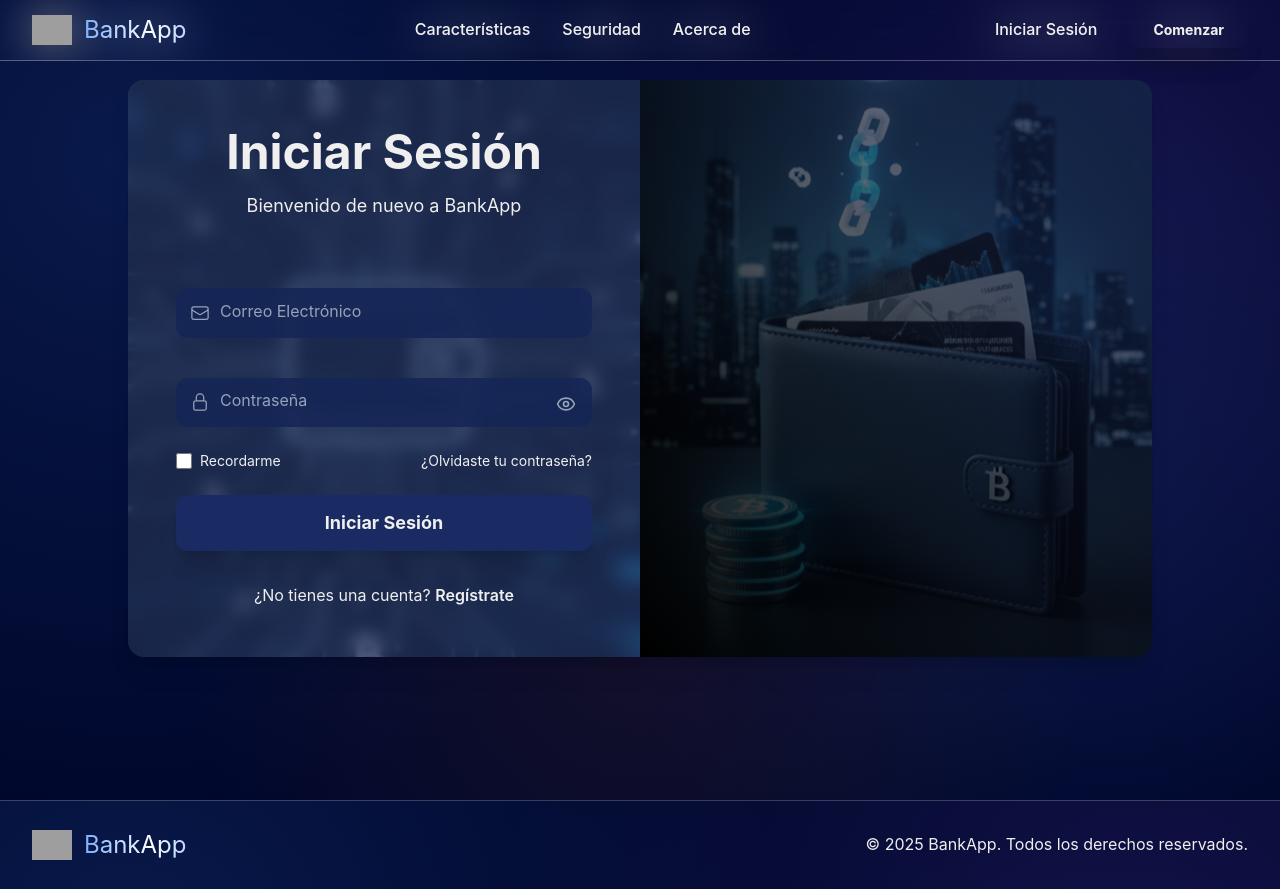
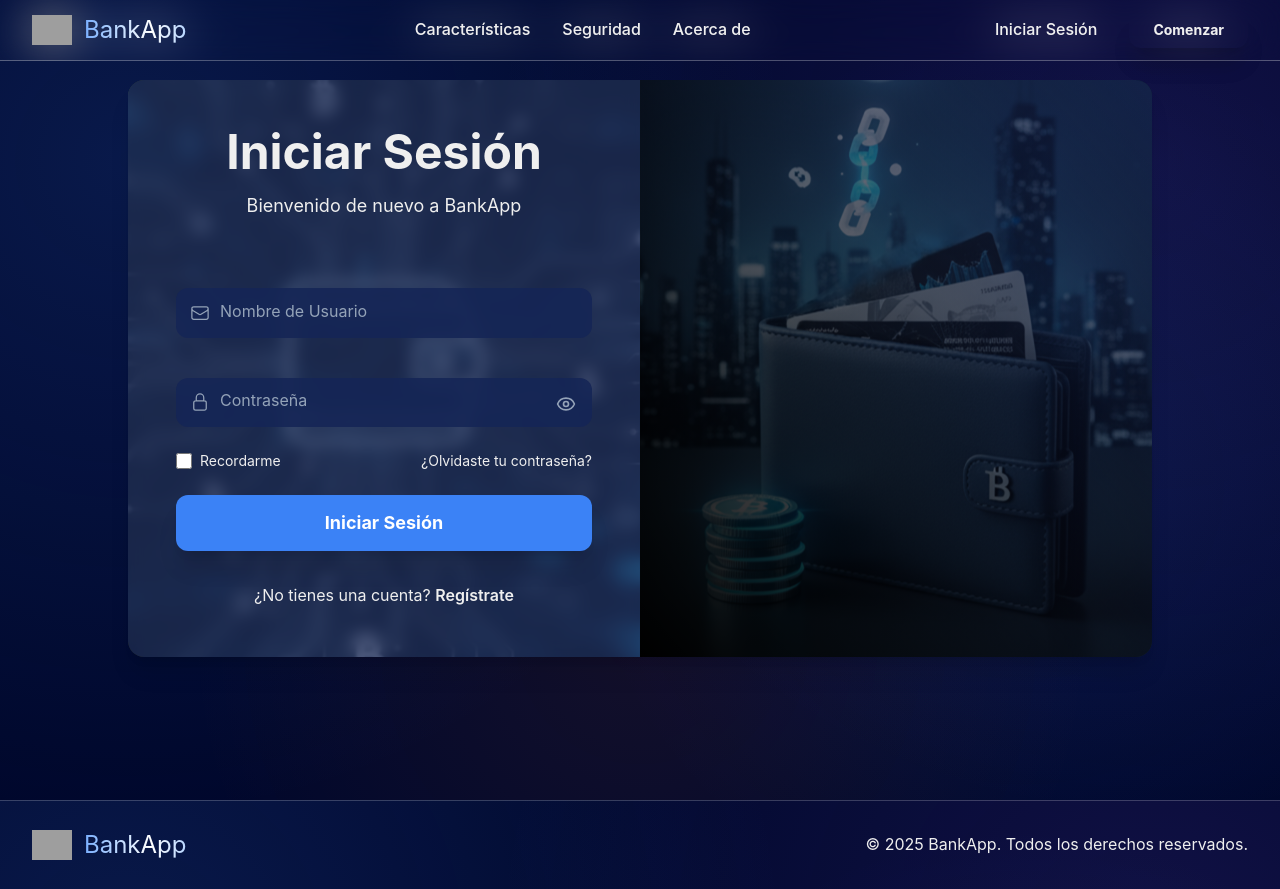
Before and after one commit to Juliorivasz/Bankapp, a React (Vite) app in the folder frontend/: page /login in a window 1280 px wide. Built offline with nearby package versions, Linux system fonts and the light colour scheme; grey boxes are pictures that could not be loaded.

Commit message:
implement method for login and handle alerts

```diff
--- a/frontend/src/pages/Login-page.tsx
+++ b/frontend/src/pages/Login-page.tsx
@@ -1,12 +1,15 @@
 "use client"
 
 import type React from "react"
-import { Link } from "react-router-dom"
+import { Link, useNavigate } from "react-router-dom"
 import { AnimatePresence, motion } from "framer-motion"
 import { useMemo, useState } from "react"
 import Navbar from "../components/layout/Navbar"
 import fondoLogin from "/fondo_wallet.webp"
-import { EyeIcon, EyeOffIcon } from "lucide-react"
+import { EyeIcon, EyeOffIcon, Loader2 } from "lucide-react"
+import { authService } from "../service/auth.service"
+import { ExceptionAlert } from "../utils/exceptions/ExceptionAlert"
+import { AxiosError } from "axios"
 
 function ValidationItem({ text, valid }: { text: string; valid: boolean }) {
   return (
@@ -57,10 +60,13 @@ export default function LoginPage() {
   peer-[:not(:placeholder-shown)]:font-medium
   peer-[:not(:placeholder-shown)]:text-[var(--color-foreground)]
   `;
-  const [email, setEmail] = useState("")
+  const [username, setUsername] = useState("")
   const [password, setPassword] = useState("")
   const [showPassword, setShowPassword] = useState(false)
   const [showPasswordChecks, setShowPasswordChecks] = useState(false)
+  const [isLoading, setIsLoading] = useState(false)
+  const [apiError, setApiError] = useState("")
+  const navigate = useNavigate()
 
   const validationChecks = useMemo(() => {
     return [
@@ -72,9 +78,46 @@ export default function LoginPage() {
     ]
   }, [password])
 
-  const handleSubmit = (e: React.FormEvent) => {
+  const handleSubmit = async (e: React.FormEvent) => {
     e.preventDefault()
-    console.log("Login:", { email, password })
+    setApiError("")
+
+    const allChecksValid = validationChecks.every(check => check.valid);
+    if (!allChecksValid) {
+      ExceptionAlert.warning("La contraseña no cumple con los requisitos de seguridad.");
+      setShowPasswordChecks(true);
+      return;
+    }
+
+    setIsLoading(true);
+
+    try {
+      const response = await authService.login({
+        username: username,
+        password: password
+      });
+
+      const token = response.token;
+
+      localStorage.setItem("authToken", token);
+
+      ExceptionAlert.success("¡Bienvenido de nuevo!");
+
+      navigate("/dashboard");
+
+    } catch (error) {
+      let errorMessage = "Credenciales inválidas o error de red.";
+      if (error instanceof AxiosError && error.response) {
+        errorMessage = error.response.data.message || error.response.data || errorMessage;
+      }
+
+      console.error("Error en el inicio de sesión:", error);
+      ExceptionAlert.error(errorMessage);
+      setApiError(errorMessage);
+
+    } finally {
+      setIsLoading(false);
+    }
   }
 
   return (
@@ -113,10 +156,11 @@ export default function LoginPage() {
                   </div>
 
                   <input
-                    id="email"
-                    type="email"
-                    value={email}
-                    onChange={(e) => setEmail(e.target.value)}
+                    id="username"
+                    name="username"
+                    type="text"
+                    value={username}
+                    onChange={(e) => setUsername(e.target.value)}
                     className={classInputForm}
                     placeholder=" "
                     required
@@ -127,7 +171,7 @@ export default function LoginPage() {
                     htmlFor="email"
                     className={classLabelForm}
                   >
-                    Correo Electrónico
+                    Nombre de Usuario
                   </label>
                 </div>
 
@@ -172,12 +216,27 @@ export default function LoginPage() {
                   </a>
                 </div>
 
+                {/* 9. BOTÓN DE SUBMIT CON LOADER */}
                 <button
                   type="submit"
-                  className="w-full cursor-pointer bg-[var(--color-button)] text-primary-foreground py-3.5 rounded-xl font-bold text-lg hover:bg-primary/90 transition-all hover:scale-[1.02] shadow-xl"
+                  className={`w-full cursor-pointer bg-[var(--color-primary)] text-[var(--color-primary-foreground)] py-3.5 rounded-xl font-bold text-lg transition-all shadow-xl flex items-center justify-center
+                    ${isLoading ? "opacity-70 cursor-not-allowed" : "hover:bg-[var(--color-primary)]/90 hover:scale-[1.02]"}
+                  `}
+                  disabled={isLoading}
                 >
-                  Iniciar Sesión
+                  {isLoading ? (
+                    <Loader2 className="w-6 h-6 animate-spin" />
+                  ) : (
+                    "Iniciar Sesión"
+                  )}
                 </button>
+
+                {/* Mensaje de Error de la API */}
+                {apiError && (
+                  <div className="text-red-400 text-sm font-medium text-center -mt-2">
+                    {apiError}
+                  </div>
+                )}
               </form>
 
               <div className="mt-8 text-center">
```
